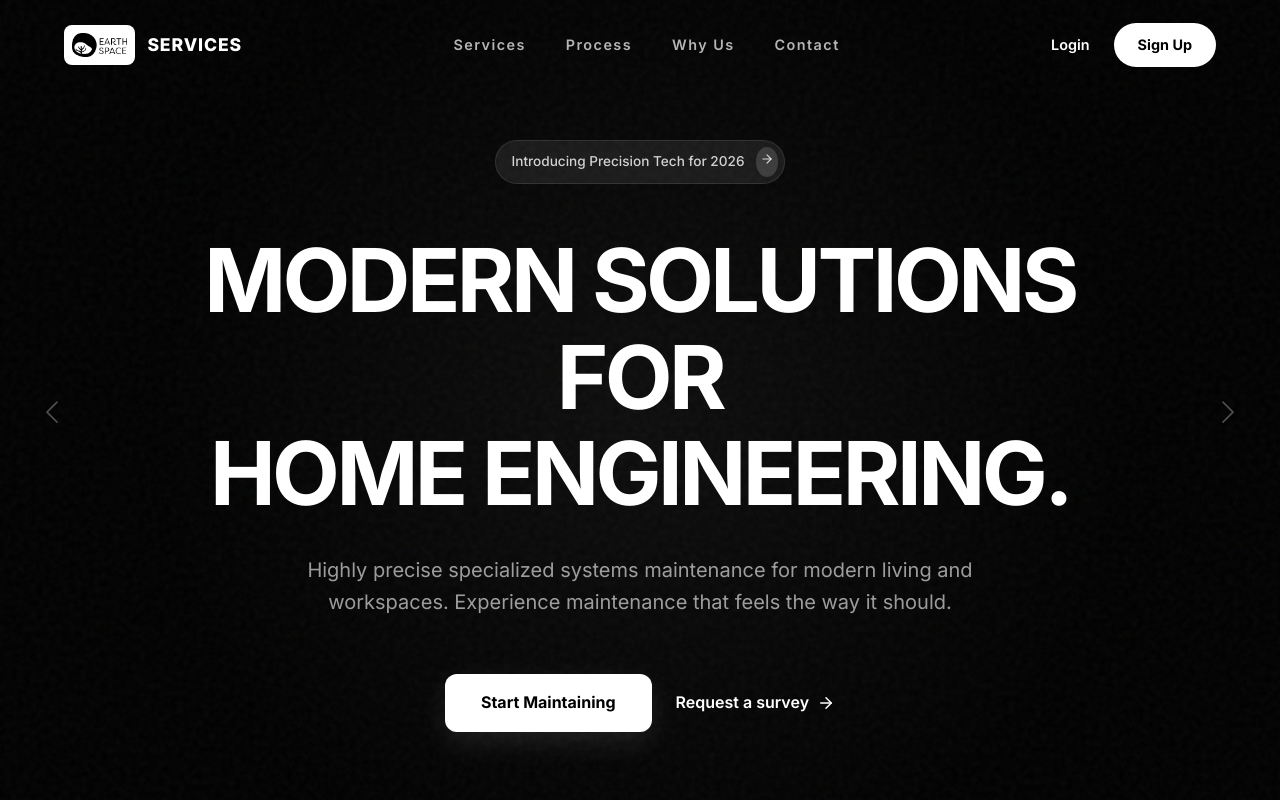
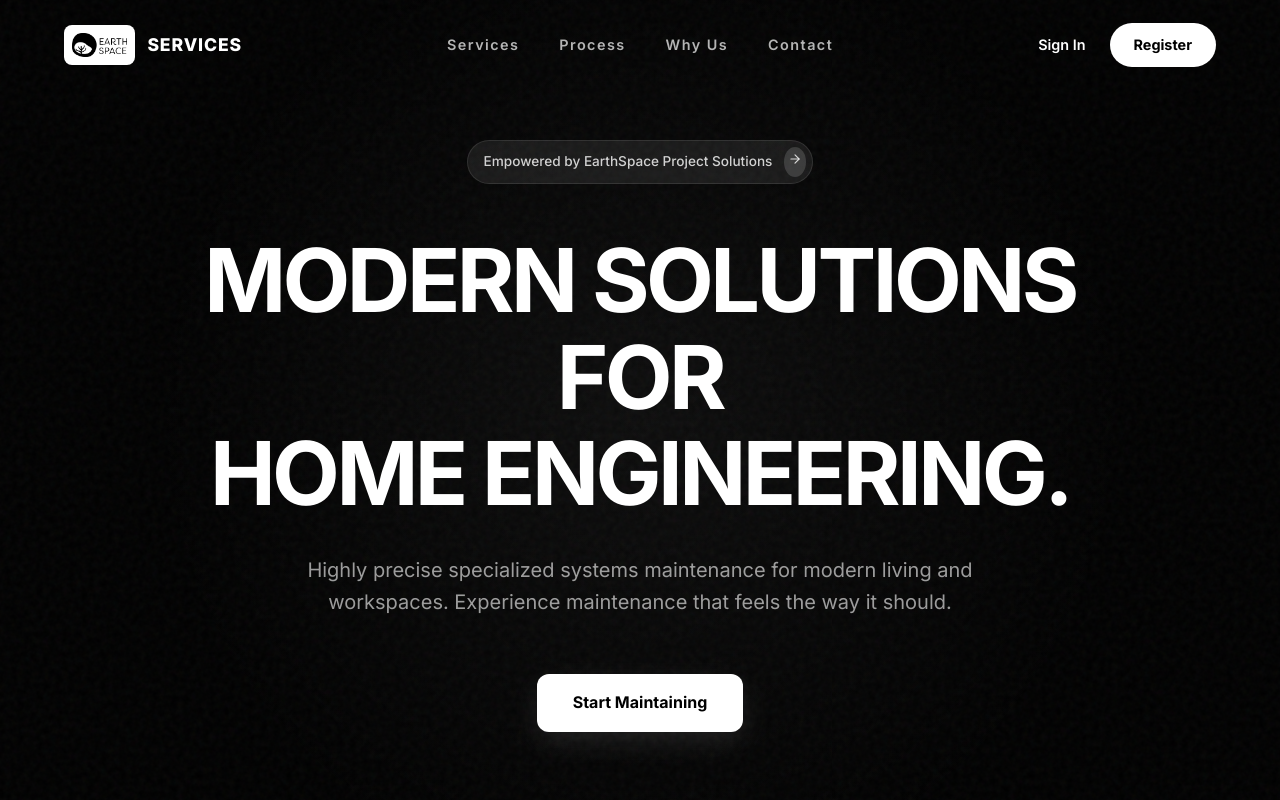
Before and after one commit to earthspaceps/earthspace-services, a React (Vite) app in the folder client/: page / in a window 1280 px wide. Shown: the top 800 px of the page. Built offline with nearby package versions, Linux system fonts and the light colour scheme; no server answers.

Commit message:
style: refine hero section content and auth deep-links

```diff
--- a/client/src/apps/customer/pages/LandingPage.jsx
+++ b/client/src/apps/customer/pages/LandingPage.jsx
@@ -207,8 +207,8 @@ const LandingPage = () => {
                 </div>
 
                 <div style={{ display: 'flex', alignItems: 'center', gap: '1.5rem' }}>
-                    <Link to="/login" style={{ color: '#fff', textDecoration: 'none', fontSize: '0.9rem', fontWeight: 600 }}>Login</Link>
-                    <Link to="/login" style={{
+                    <Link to="/login" style={{ color: '#fff', textDecoration: 'none', fontSize: '0.9rem', fontWeight: 600 }}>Sign In</Link>
+                    <Link to="/login?mode=register" style={{
                         padding: '10px 24px',
                         backgroundColor: '#fff',
                         color: '#000',
@@ -218,7 +218,7 @@ const LandingPage = () => {
                         fontWeight: 700,
                         transition: 'transform 0.3s'
                     }} onMouseOver={e => e.currentTarget.style.transform = 'scale(1.05)'} onMouseOut={e => e.currentTarget.style.transform = 'scale(1)'}>
-                        Sign Up
+                        Register
                     </Link>
                 </div>
             </nav>
@@ -240,7 +240,7 @@ const LandingPage = () => {
 
                 <div className="reveal active" style={{ maxWidth: '1000px', position: 'relative', zIndex: 2 }}>
                     {/* Pill Badge */}
-                    <div style={{
+                    <a href="#services" style={{
                         display: 'inline-flex',
                         alignItems: 'center',
                         gap: 12,
@@ -251,13 +251,14 @@ const LandingPage = () => {
                         marginBottom: '3rem',
                         fontSize: '0.85rem',
                         fontWeight: 500,
-                        color: 'rgba(255,255,255,0.8)'
+                        color: 'rgba(255,255,255,0.8)',
+                        textDecoration: 'none'
                     }}>
-                        Introducing Precision Tech for 2026
+                        Empowered by EarthSpace Project Solutions
                         <div style={{ backgroundColor: 'rgba(255,255,255,0.15)', borderRadius: '50%', padding: '4px' }}>
                             <ArrowRight size={14} />
                         </div>
-                    </div>
+                    </a>
 
                     <h1 style={{
                         fontSize: 'clamp(3rem, 10vw, 5.5rem)',
@@ -296,26 +297,7 @@ const LandingPage = () => {
                         }} onMouseOver={e => e.currentTarget.style.transform = 'translateY(-4px)'} onMouseOut={e => e.currentTarget.style.transform = 'translateY(0)'}>
                             Start Maintaining
                         </Link>
-                        <a href="#services" style={{
-                            color: '#fff',
-                            textDecoration: 'none',
-                            fontSize: '1rem',
-                            fontWeight: 600,
-                            display: 'flex',
-                            alignItems: 'center',
-                            gap: 8
-                        }}>
-                            Request a survey <ArrowRight size={18} />
-                        </a>
                     </div>
-                </div>
-
-                {/* Side Arrows Visual */}
-                <div style={{ position: 'absolute', left: '2rem', top: '50%', transform: 'translateY(-50%)', opacity: 0.3, cursor: 'pointer' }} className="desktop-links">
-                    <ChevronDown size={40} style={{ transform: 'rotate(90deg)' }} strokeWidth={1} />
-                </div>
-                <div style={{ position: 'absolute', right: '2rem', top: '50%', transform: 'translateY(-50%)', opacity: 0.3, cursor: 'pointer' }} className="desktop-links">
-                    <ChevronDown size={40} style={{ transform: 'rotate(-90deg)' }} strokeWidth={1} />
                 </div>
             </section>
 
--- a/client/src/apps/customer/pages/LoginPage.jsx
+++ b/client/src/apps/customer/pages/LoginPage.jsx
@@ -1,13 +1,17 @@
 import React, { useState } from 'react';
-import { useNavigate } from 'react-router-dom';
-import { Briefcase, Phone, Mail, Lock, Eye, EyeOff, ArrowRight, Loader } from 'lucide-react';
+import { useNavigate, useLocation } from 'react-router-dom';
+import { Briefcase, Phone, Mail, Lock, Eye, EyeOff, ArrowRight, Loader, ChevronLeft } from 'lucide-react';
 import { useAuth } from '../../../shared/AuthContext';
 import api from '../../../shared/api';
 
 export default function LoginPage() {
     const { user, login } = useAuth();
     const navigate = useNavigate();
-    const [mode, setMode] = useState('login'); // 'login' or 'register'
+    const location = useLocation();
+    const queryParams = new URLSearchParams(location.search);
+    const initialMode = queryParams.get('mode') || 'login';
+
+    const [mode, setMode] = useState(initialMode); // 'login' or 'register'
     const [showPass, setShowPass] = useState(false);
     const [loading, setLoading] = useState(false);
     const [error, setError] = useState('');
```
